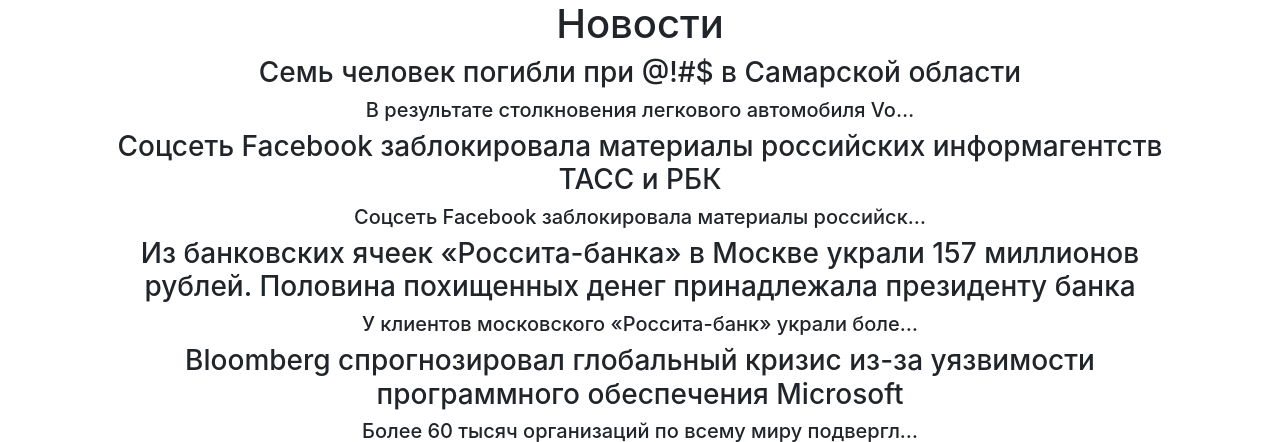
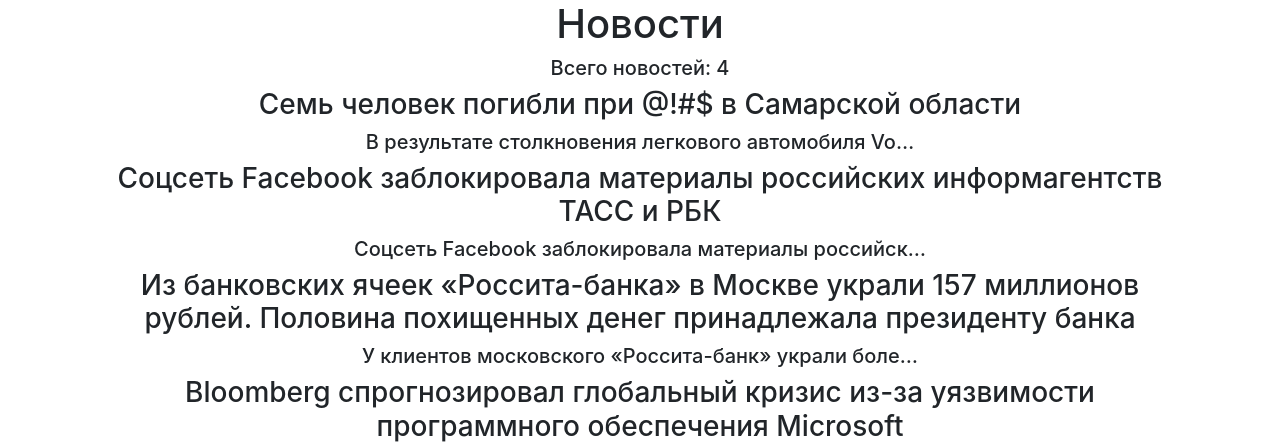
Before and after one commit to Mistyhops/task_D-3, a Django app: page /news/ in a window 1280 px wide. Shown: the part 56-498 px from the top of the page. Run offline with Django 3.2, Linux system fonts and the light colour scheme; data comes from the database, SQL or seed files in the repository; some libraries are stand-ins or nearby versions.

Commit message:
Super actual ver

```diff
--- a/NewsPaper/templates/news.html
+++ b/NewsPaper/templates/news.html
@@ -10,6 +10,7 @@
 {% block content %}
     <h1>Новости</h1>
     {% if news %}
+    <h5>Всего новостей: {{ news|length }} </h5>
     {% for specificnews in news %}
     <h3>{{ specificnews.header|censor }}</h3>
     <h5>{{ specificnews.text|truncatechars:50 }}</h5>
```
